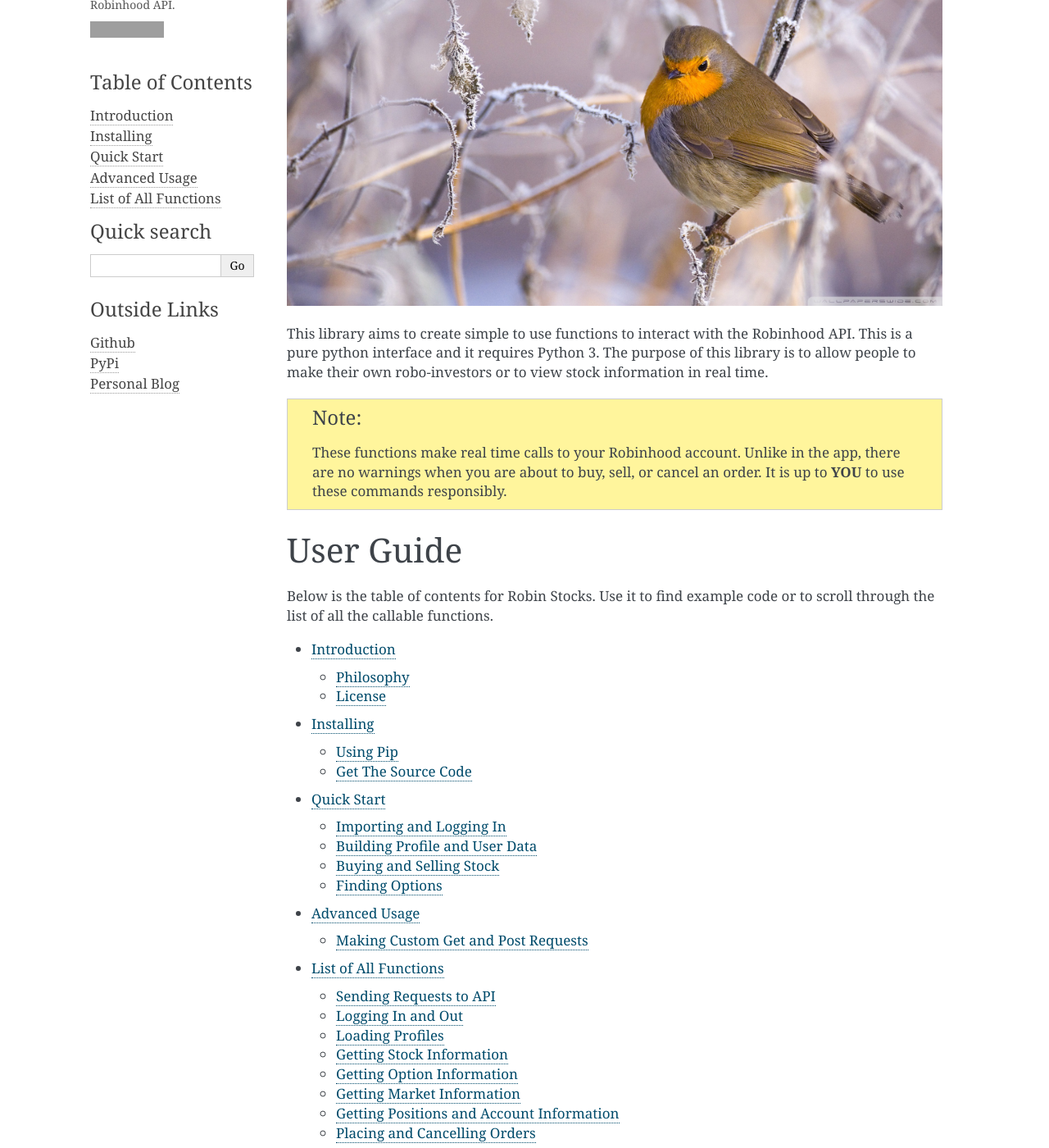
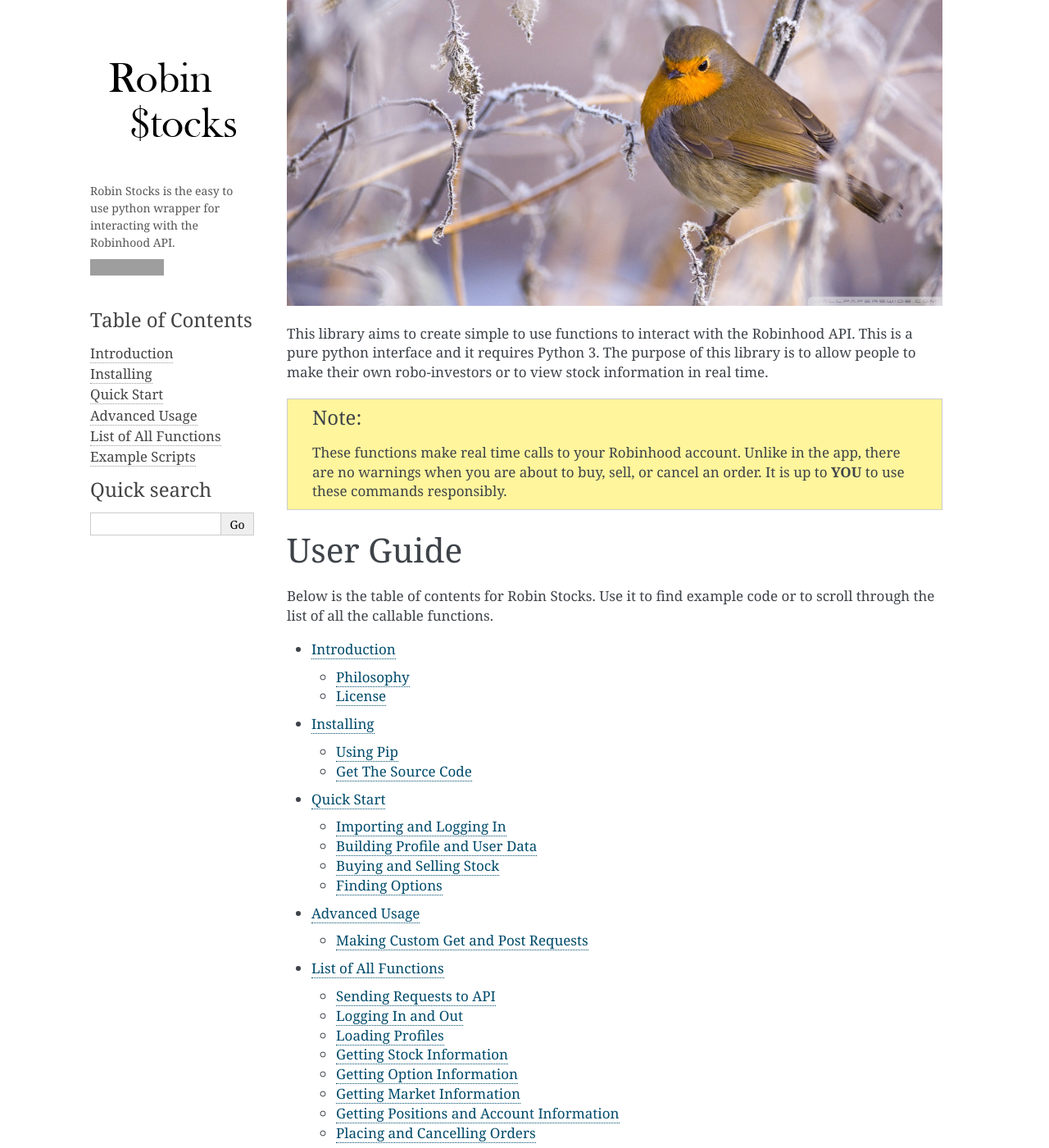
Before and after one commit to jmfernandes/robin_stocks, a Sphinx documentation site: the page built from docs/source/index.rst, in a window 1280 px wide and 1400 px high, scrolled down 290 px. Shown: the whole window at 82% size. Built offline with Sphinx 7.4.7, drawn with Linux system fonts in a browser that asks for light colours; some of the changed text lies outside the part shown; grey boxes are pictures that could not be loaded.

Commit message:
updated docs

```diff
--- a/docs/source/_templates/blurb.html
+++ b/docs/source/_templates/blurb.html
@@ -1,3 +1,4 @@
+<!DOCTYPE html>
 <p>
   Robin Stocks is the easy to use python wrapper for interacting with the Robinhood API.
 </p>
--- a/docs/source/conf.py
+++ b/docs/source/conf.py
@@ -97,19 +97,27 @@
 # further.  For a list of options available for each theme, see the
 # documentation.
 #
-html_theme_options = {'page_width' : '1080px'}
+html_theme_options = {'page_width' : '1080px',
+                      'fixed_sidebar' : True,
+                      'touch_icon' : '_static.favicon.ico'
+                        }
 
 # Add any paths that contain custom static files (such as style sheets) here,
 # relative to this directory. They are copied after the builtin static files,
 # so a file named "default.css" will overwrite the builtin "default.css".
 html_static_path = ['_static']
 
-html_sidebars = {'**': ['blurb.html','button.html','globaltoc.html', 'sourcelink.html', 'searchbox.html','links.html']}
+html_sidebars = {'**': ['blurb.html','button.html','globaltoc.html', 'searchbox.html']}
 
 html_logo = '_static/pics/title.PNG'
 
 html_favicon = '_static/favicon.ico'
 
+# github_repo = 'robin_stocks'
+#
+# github_user = 'jmfernandes'
+#
+# github_button = True
 
 # -- Options for HTMLHelp output ------------------------------------------
 
--- a/docs/source/index.rst
+++ b/docs/source/index.rst
@@ -35,6 +35,7 @@
    quickstart
    advanced
    functions
+   example
 
 Indices and tables
 ==================
```
Also changed, not shown: docs/source/advanced.rst (+8 -7 lines), docs/source/example.rst (added, +8 -0 lines), docs/source/_static/pics/two.jpg (added), 3 other files.
